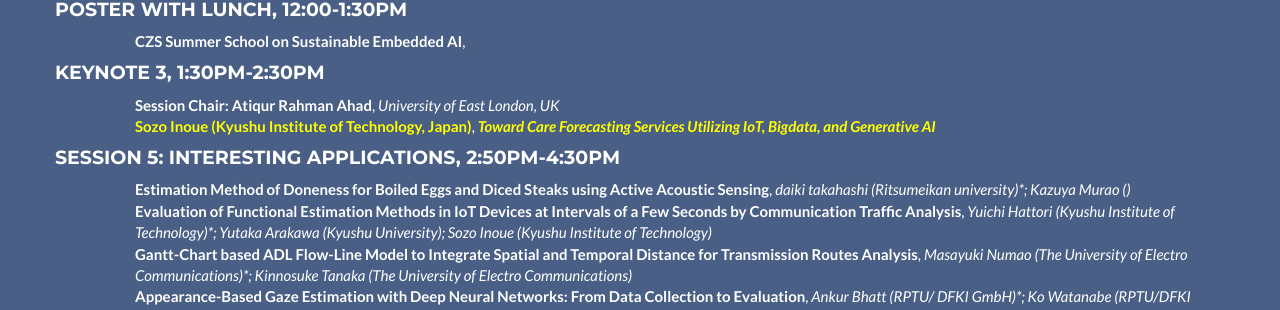
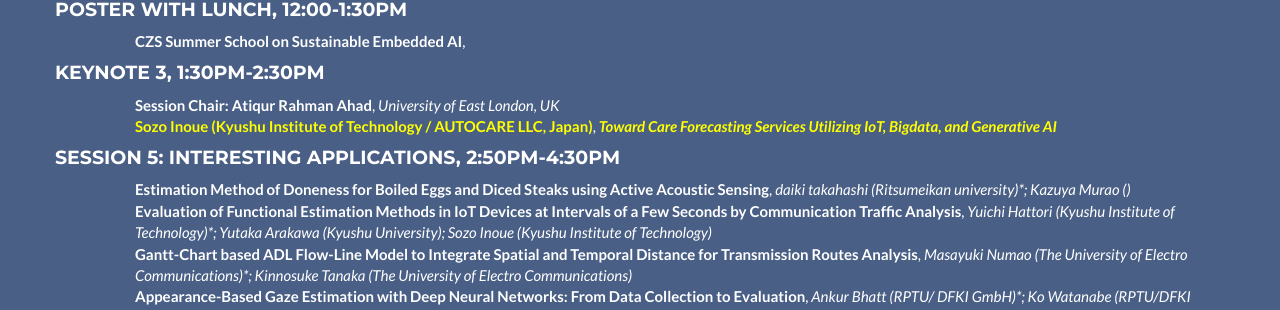
Before and after one commit to abc-research/abc-research.github.io, a Jekyll site: the page built from index.html, in a window 1280 px wide and 900 px high, scrolled down 6149 px. Shown: the part 143-453 px from the top of the window. Built offline with Jekyll 4.4.1, drawn with Linux system fonts in a browser that asks for light colours.

Commit message:
Update _config.yml

```diff
--- a/_config.yml
+++ b/_config.yml
@@ -196,7 +196,7 @@ program:
         paper:
           - title: "Session Chair: Atiqur Rahman Ahad"
             authors: "University of East London, UK"
-          - title: '<b style="color:yellow">Sozo Inoue (Kyushu Institute of Technology, Japan)</b>'
+          - title: '<b style="color:yellow">Sozo Inoue (Kyushu Institute of Technology / AUTOCARE LLC, Japan)</b>'
             authors: '<b style="color:yellow">Toward Care Forecasting Services Utilizing IoT, Bigdata, and Generative AI</b>'
       - name: "Session 5: Interesting Applications"
         time: "2:50pm-4:30pm"
```
